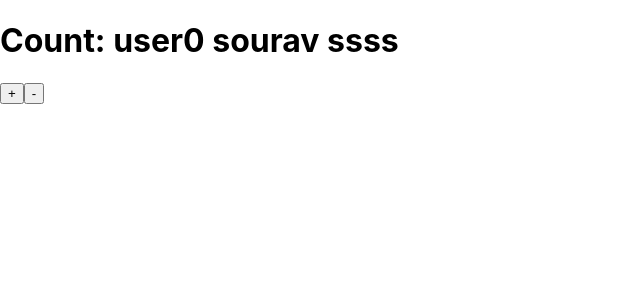
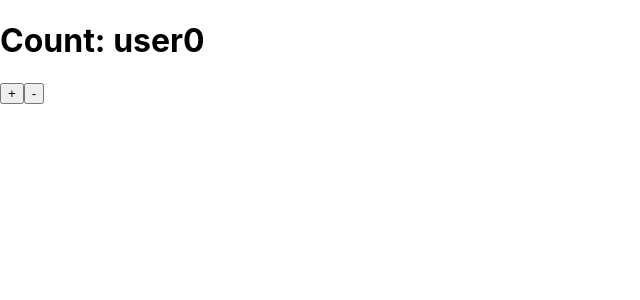
Before and after one commit to souravghosh16/todo-react-app, a React (Create React App) app: page / in a window 1280 px wide. Shown: the top 300 px of the page, without its empty margins (0-640 px from the left). Built offline with nearby package versions, Linux system fonts and the light colour scheme.

Commit message:
removed user reducer

```diff
--- a/src/App.js
+++ b/src/App.js
@@ -5,12 +5,11 @@ import { increment, decrement } from './reducers';
 
 function App() {
   const count = useSelector((state) => state.reducer.value);
-  const {name, address} = useSelector((state) => state.user);
   const dispatch = useDispatch();
 
   return (
       <div>
-          <h1>Count: user{count} {name} {address} </h1>
+          <h1>Count: user{count}</h1>
           <button onClick={() => dispatch(increment())}>+</button>
           <button onClick={() => dispatch(decrement())}>-</button>
       </div>
```
